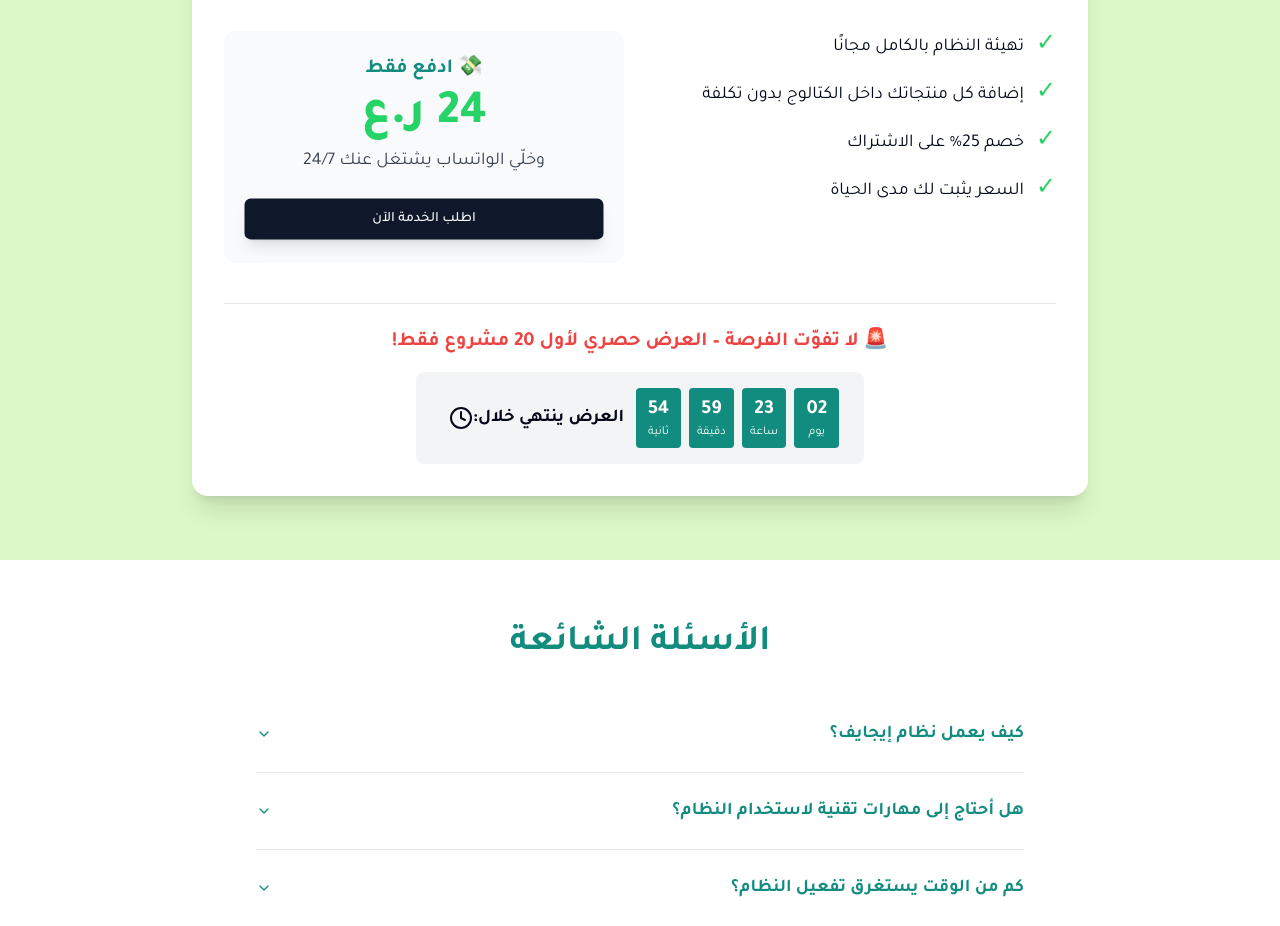
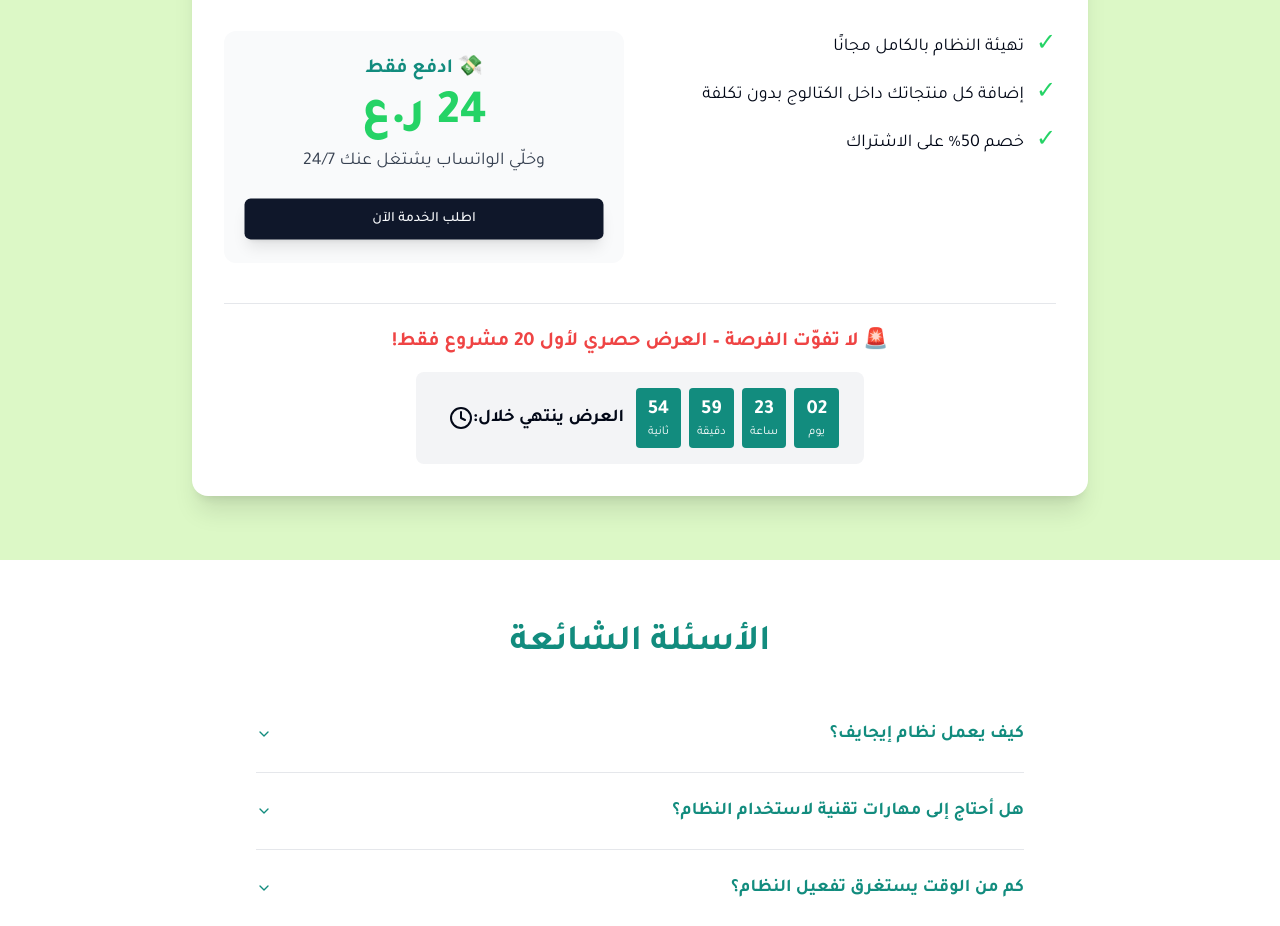
Before and after one commit to mazi87n/watshop-smart-landing, a React (Vite) app: page / in a window 1280 px wide. Shown: the part 2207-3133 px from the top of the page. Built offline with nearby package versions, Linux system fonts and the light colour scheme.

Commit message:
Fix offer section
Hide a text and change the discount percentage.

```diff
--- a/src/components/OfferSection.tsx
+++ b/src/components/OfferSection.tsx
@@ -1,4 +1,3 @@
-
 import React, { useState, useEffect } from 'react';
 import { Button } from '@/components/ui/button';
 import { Clock } from 'lucide-react';
@@ -82,10 +81,6 @@ const OfferSection: React.FC = () => {
                 <span className="text-ejabef-green text-2xl">✓</span>
                 <p className="text-lg">{t('offer.feature3')}</p>
               </div>
-              <div className="feature-item">
-                <span className="text-ejabef-green text-2xl">✓</span>
-                <p className="text-lg">{t('offer.feature4')}</p>
-              </div>
             </div>
 
             <div className="flex flex-col items-center justify-center bg-gray-50 p-6 rounded-xl">
--- a/src/contexts/LanguageContext.tsx
+++ b/src/contexts/LanguageContext.tsx
@@ -151,12 +151,8 @@ const translations: Translations = {
     en: 'Add all your products to the catalog at no cost',
   },
   'offer.feature3': {
-    ar: 'خصم 25% على الاشتراك',
-    en: '25% discount on subscription',
-  },
-  'offer.feature4': {
-    ar: 'السعر يثبت لك مدى الحياة',
-    en: 'Price is fixed for you for life',
+    ar: 'خصم 50% على الاشتراك',
+    en: '50% discount on subscription',
   },
   'offer.payOnly': {
     ar: '💸 ادفع فقط',
```
